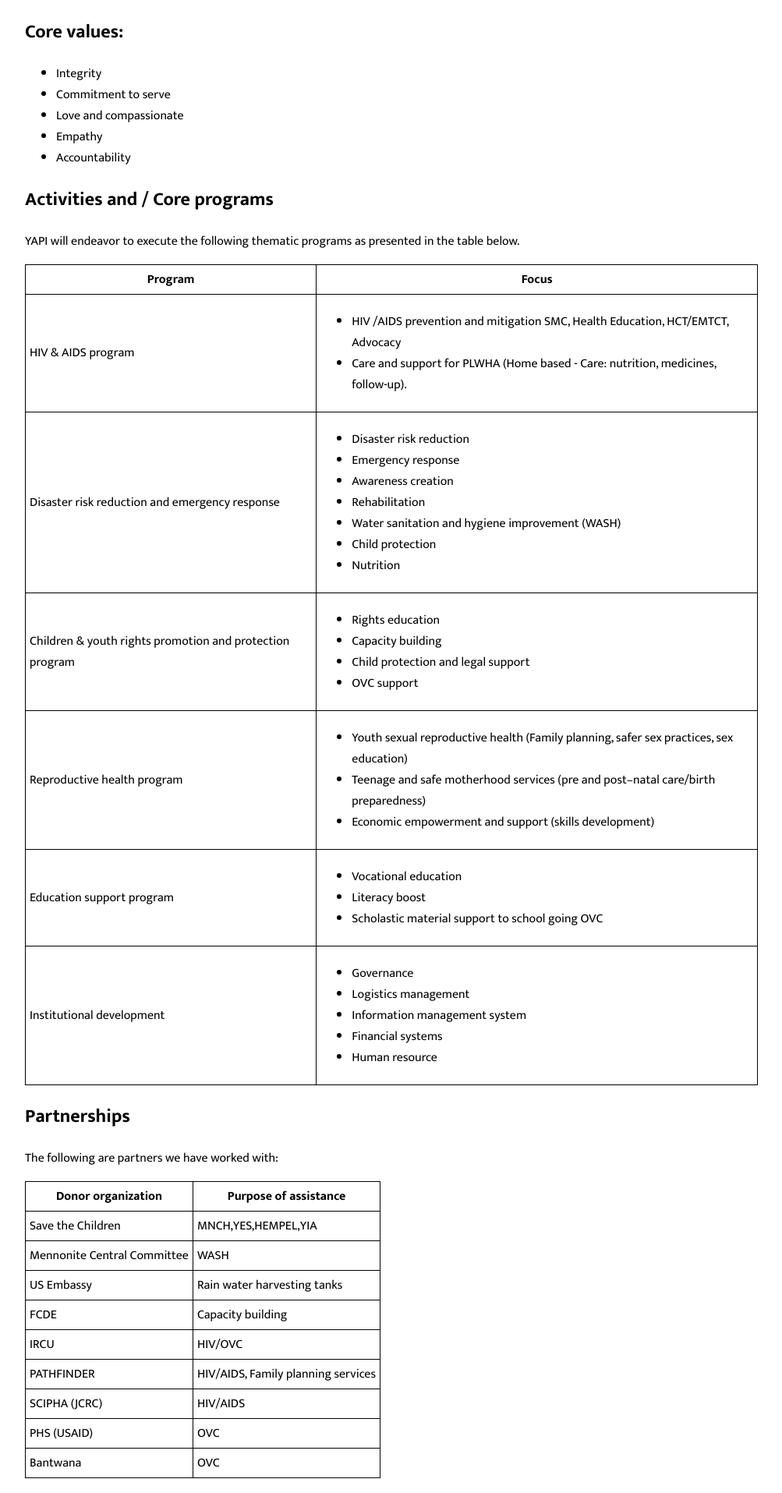
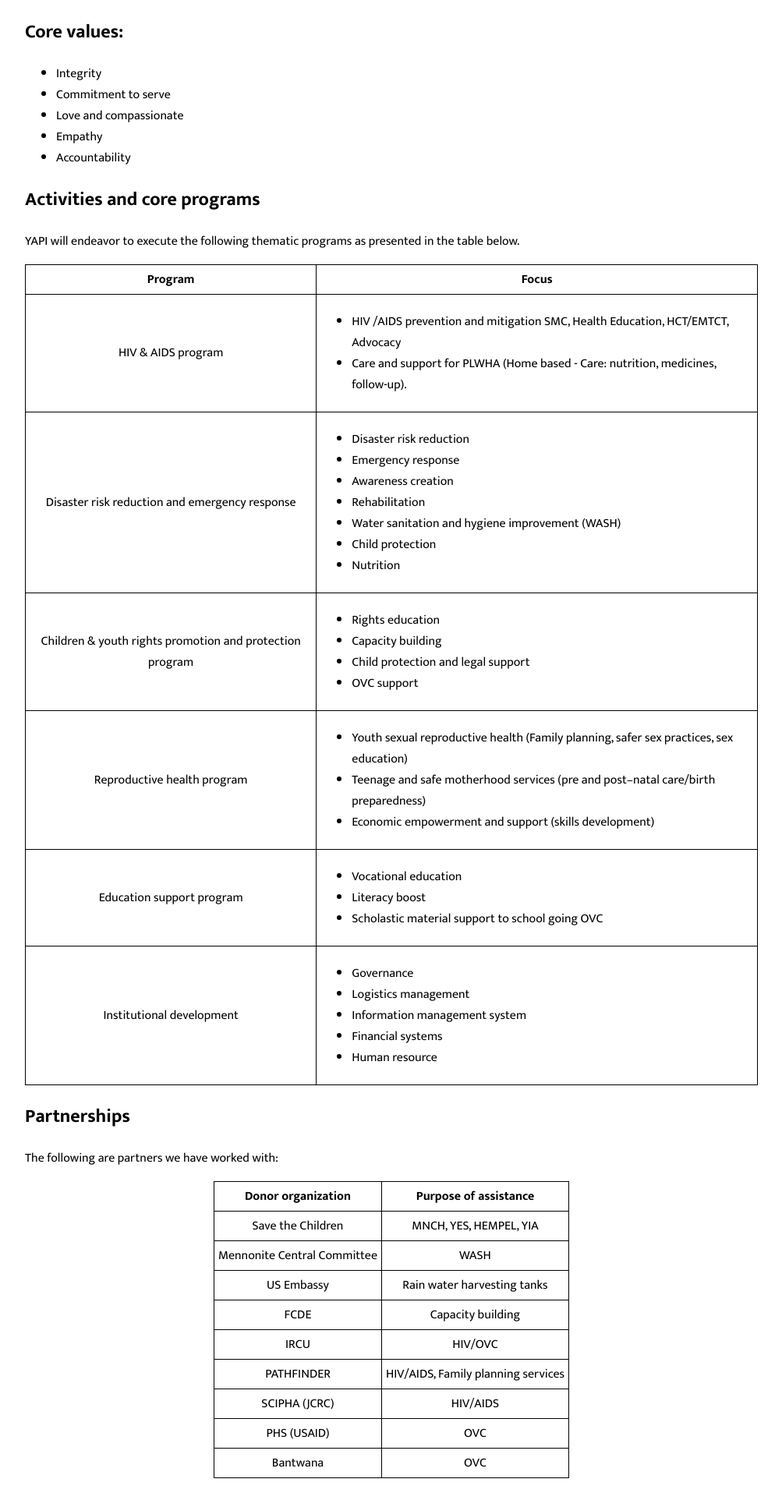
Before and after one commit to BenRStutzman/south-rwenzori-diocese-website, a PHP site: page /yapi/index.php in a window 1280 px wide. Shown: the part 872-2787 px from the top of the page at 78% size, without its empty margins (138-1141 px from the left). Run offline with PHP 8.4, Linux system fonts and the light colour scheme.

Commit message:
make small edits

```diff
--- a/about/bishop/index.php
+++ b/about/bishop/index.php
@@ -23,9 +23,9 @@
             <h2>Contact Information</h2>
             <p>+256 782 309 778</p>
             <p>
-                srdiocese@gmail.com
+                <a href="srdiocese@gmail.com">srdiocese@gmail.com</a>
                 <br>
-                nasonbaluku2013@gmail.com
+                <a href="mailto:nasonbaluku2013@gmail.com">nasonbaluku2013@gmail.com</a>
             </p>
             <p>
                 South Rwenzori Diocese
--- a/about/diocesan-secretary/index.php
+++ b/about/diocesan-secretary/index.php
@@ -19,7 +19,7 @@
             <p>As Diocesan Secretary, his greatest desire is to see South Rwenzori Diocese fulfill her calling from the Lord to restore positive religious, social, economic and cultural values and morals for the quality of life for the community.</p>
         </section>
             <h2>Contact Information</h2>
-            <p>mugisanason@gmail.com</p>
+            <p><a href="mailto:mugisanason@gmail.com">mugisanason@gmail.com</a></p>
         </section>
     </main>
     <?php include "{$_SERVER['DOCUMENT_ROOT']}/shared/_footer.php"; ?>
--- a/css/pages/yapi.css
+++ b/css/pages/yapi.css
@@ -2,3 +2,11 @@
     background-image: url("/images/stPetersWaterTank.JPG");
     background-position-y: 60%;
 }
+
+td:first-of-type {
+    text-align: center;
+}
+
+.table-partners td {
+    text-align: center;
+}
--- a/css/site.css
+++ b/css/site.css
@@ -68,7 +68,6 @@ footer {
 }
 
 .footer-text {
-    font-size: 0.75rem;
     margin: 0;
     color: var(--purple-dark);
 }
@@ -190,6 +189,7 @@ nav label a,
 
 table {
     border-collapse: collapse;
+    margin: auto;
 }
 
 th, td {
--- a/directorates/health/index.php
+++ b/directorates/health/index.php
@@ -31,7 +31,7 @@
             <p>The Health Department works collaboratively with the Uganda Protestant Medical Bureau (UPMB).</p>
         <section>
             <h2>Contact Information:</h2>
-            <p>Rev Can. Josephat Bwalhuma, Diocesan Health and Social service Coordinator
+            <p>Rev. Can. Josephat Bwalhuma, Diocesan Health and Social service Coordinator
             <br>
             +256 772 694 010
             <br>
--- a/yapi/index.php
+++ b/yapi/index.php
@@ -50,7 +50,7 @@
             </ul>
         </section>
         <section>
-            <h2>Activities and / Core programs</h2>
+            <h2>Activities and core programs</h2>
             <p>YAPI will endeavor to execute the following thematic programs as presented in the table below.</p>
             <table>
                 <tr>
@@ -128,14 +128,14 @@
         <section>
             <h2>Partnerships</h2>
             <p>The following are partners we have worked with:</p>
-            <table>
+            <table class="table-partners">
                 <tr>
                     <th>Donor organization</th>
                     <th>Purpose of assistance</th>
                 </tr>
                 <tr>
                     <td>Save the Children</td>
-                    <td>MNCH,YES,HEMPEL,YIA</td>
+                    <td>MNCH, YES, HEMPEL, YIA</td>
                 </tr>
                 <tr>
                     <td>Mennonite Central Committee</td>
```
